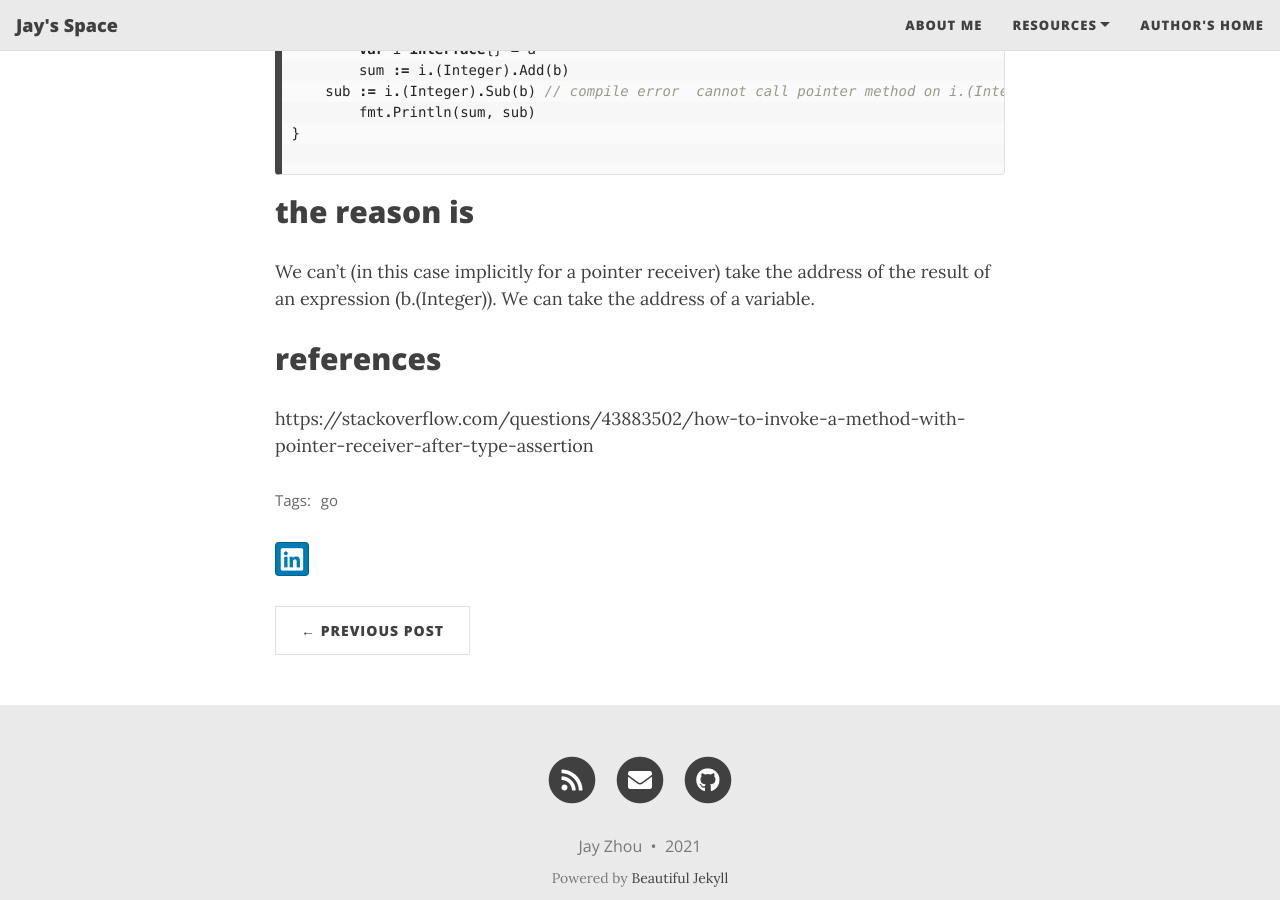
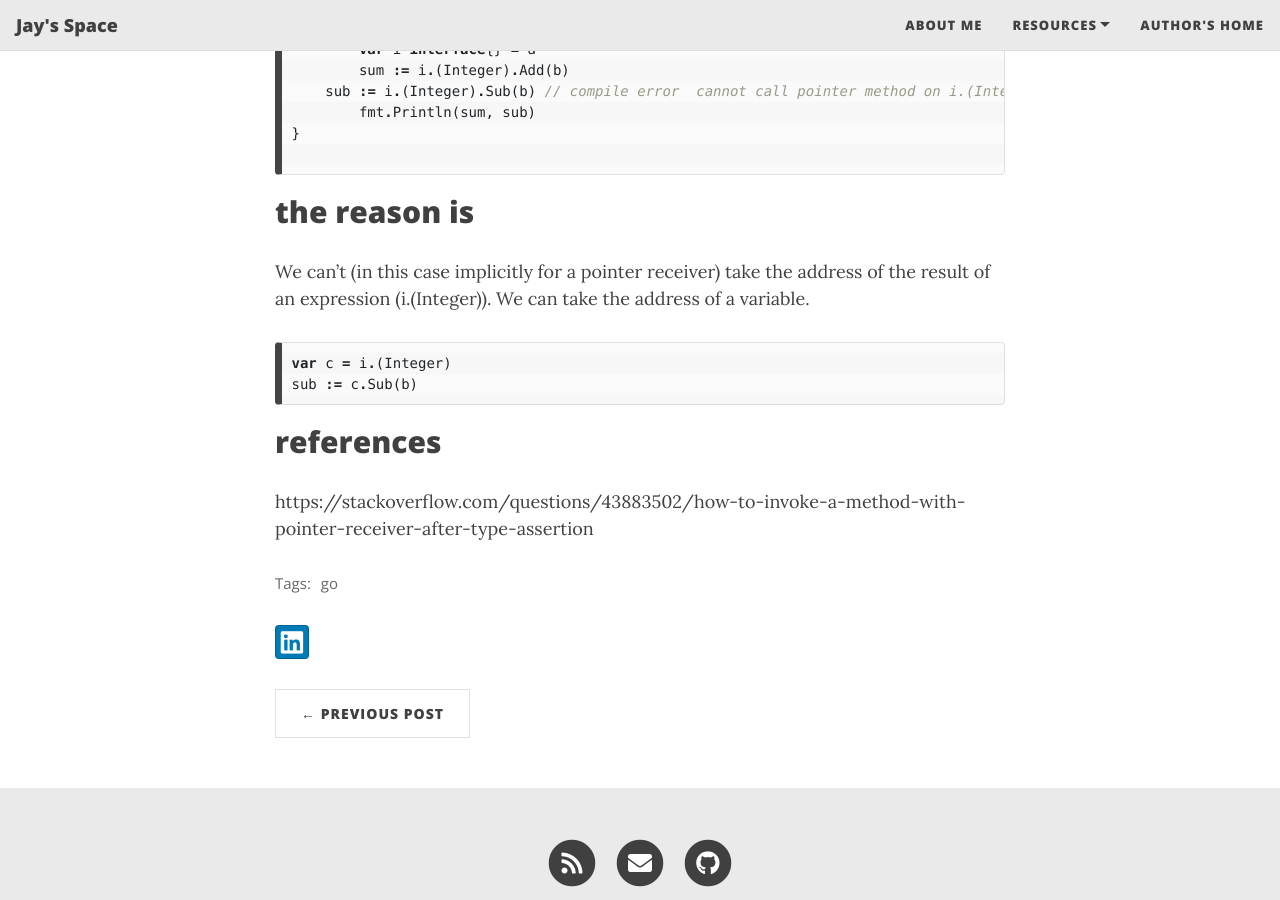
Before and after one commit to jayzhou215/jayzhou215.github.io, a Jekyll site: the page built from _posts/2021-06-24-typeassert.md, in a window 1280 px wide and 900 px high, scrolled down 1343 px. Built offline with Jekyll 4.4.1, drawn with Linux system fonts in a browser that asks for light colours; nearby versions of some CDN libraries.

Commit message:
go implicit type convert

````diff
--- a/_posts/2021-06-24-typeassert.md
+++ b/_posts/2021-06-24-typeassert.md
@@ -57,7 +57,12 @@ func TypeAssert1() {
 ```
 
 ## the reason is
-We can't (in this case implicitly for a pointer receiver) take the address of the result of an expression (b.(Integer)). We can take the address of a variable.
+We can't (in this case implicitly for a pointer receiver) take the address of the result of an expression (i.(Integer)). We can take the address of a variable.
+
+```go
+var c = i.(Integer)
+sub := c.Sub(b)
+```
 
 ## references
 https://stackoverflow.com/questions/43883502/how-to-invoke-a-method-with-pointer-receiver-after-type-assertion
````
